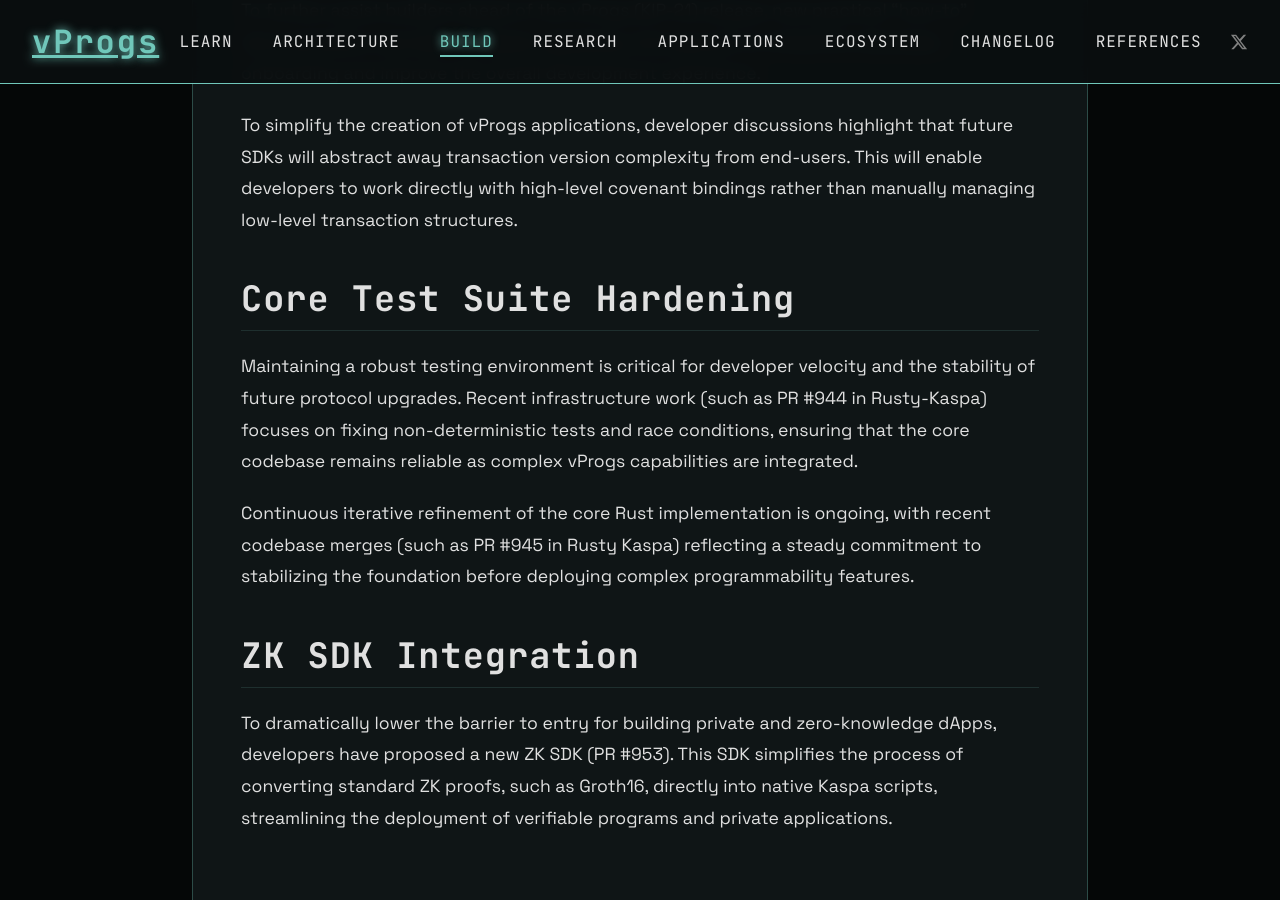
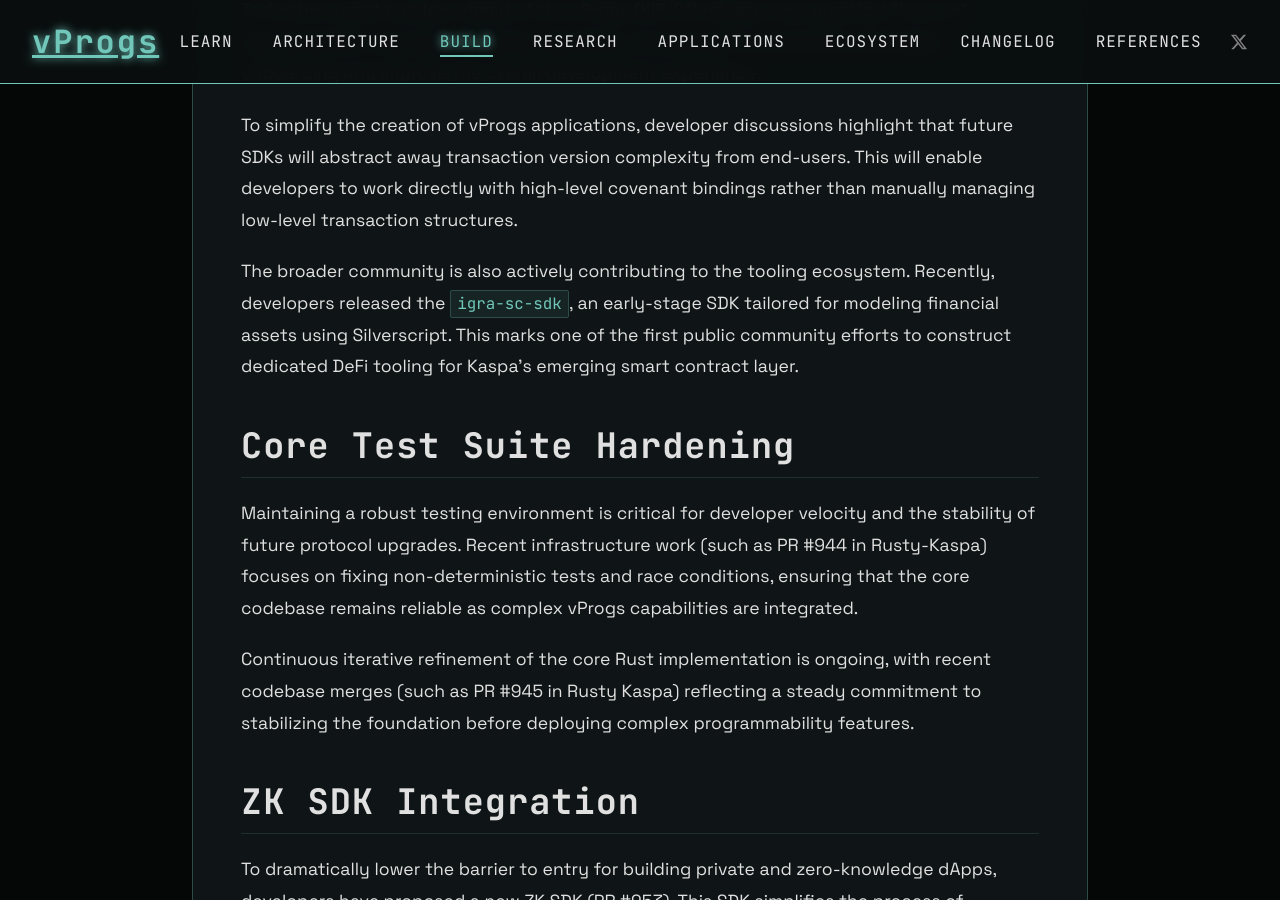
Before and after one commit to creative-inference/vprogs.xyz, a Jekyll site: the page built from build/developer-tools-overview.md, in a window 1280 px wide and 900 px high, scrolled down 4103 px. Built offline with Jekyll 4.4.1, drawn with Linux system fonts in a browser that asks for light colours.

Commit message:
Add community DeFi tooling (igra-sc-sdk) to developer experience section [auto]

```diff
--- a/build/developer-tools-overview.md
+++ b/build/developer-tools-overview.md
@@ -87,6 +87,11 @@ To further assist builders ahead of the vProgs (KIP-21) release, new practical "
 
 To simplify the creation of vProgs applications, developer discussions highlight that future SDKs will abstract away transaction version complexity from end-users. This will enable developers to work directly with high-level covenant bindings rather than manually managing low-level transaction structures.
 
+
+
+
+The broader community is also actively contributing to the tooling ecosystem. Recently, developers released the `igra-sc-sdk`, an early-stage SDK tailored for modeling financial assets using Silverscript. This marks one of the first public community efforts to construct dedicated DeFi tooling for Kaspa's emerging smart contract layer.
+
 ## Core Test Suite Hardening
 
 Maintaining a robust testing environment is critical for developer velocity and the stability of future protocol upgrades. Recent infrastructure work (such as PR #944 in Rusty-Kaspa) focuses on fixing non-deterministic tests and race conditions, ensuring that the core codebase remains reliable as complex vProgs capabilities are integrated.
```
